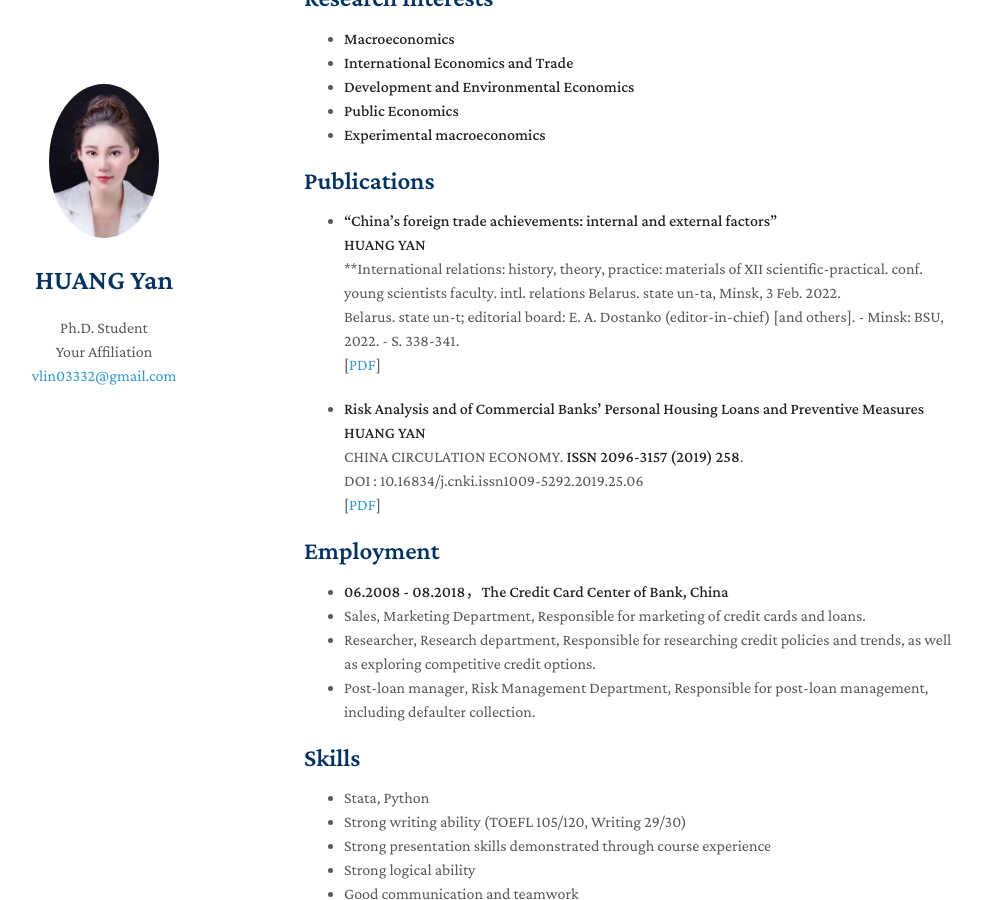
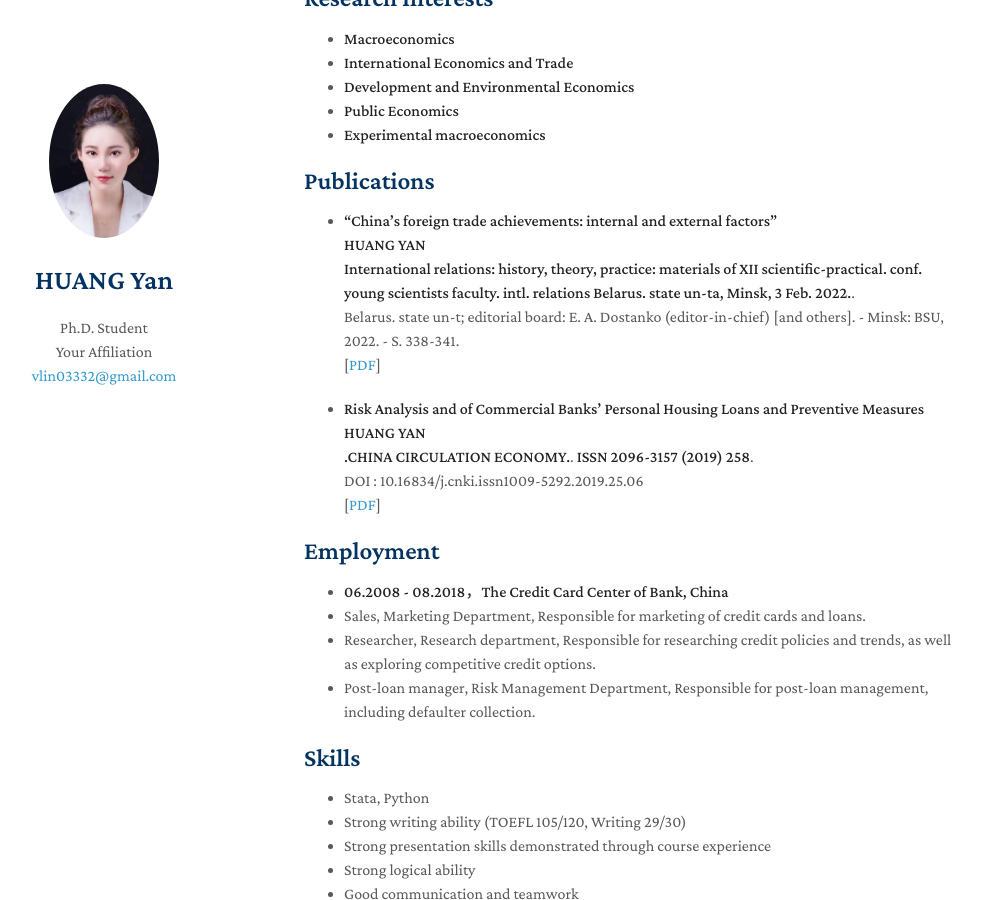
Before and after one commit to huangyan211/HuangYan, a Jekyll site: the page built from index.md, in a window 1280 px wide and 900 px high, scrolled down 810 px. Shown: the whole window, without its empty margins (166-1147 px from the left). Built offline with Jekyll 4.4.1, drawn with Linux system fonts in a browser that asks for light colours; nearby versions of some CDN libraries; a style sheet for code colours, icons or effects is not loaded; our own code applies the rules of GitHub Pages for plain Markdown files.

```diff
--- a/index.md
+++ b/index.md
@@ -35,7 +35,7 @@ University of Chinese Academy of Social Sciences, Beijing, China**
   <br>
   **HUANG YAN**
   <br>
-   **International relations: history, theory, practice: materials of XII scientific-practical. conf. young scientists faculty. intl. relations Belarus. state un-ta, Minsk, 3 Feb. 2022.
+   **International relations: history, theory, practice: materials of XII scientific-practical. conf. young scientists faculty. intl. relations Belarus. state un-ta, Minsk, 3 Feb. 2022.**.
    <br>
   Belarus. state un-t; editorial board: E. A. Dostanko (editor-in-chief) [and others]. - Minsk: BSU, 2022. - S. 338-341.
   <br>
@@ -45,7 +45,7 @@ University of Chinese Academy of Social Sciences, Beijing, China**
   <br>
   **HUANG YAN**
   <br>
-  CHINA CIRCULATION ECONOMY. **ISSN 2096-3157 (2019) 258**.
+  **.CHINA CIRCULATION ECONOMY.**. **ISSN 2096-3157 (2019) 258**.
   <br>
   DOI : 10.16834/j.cnki.issn1009-5292.2019.25.06
   <br>
```
